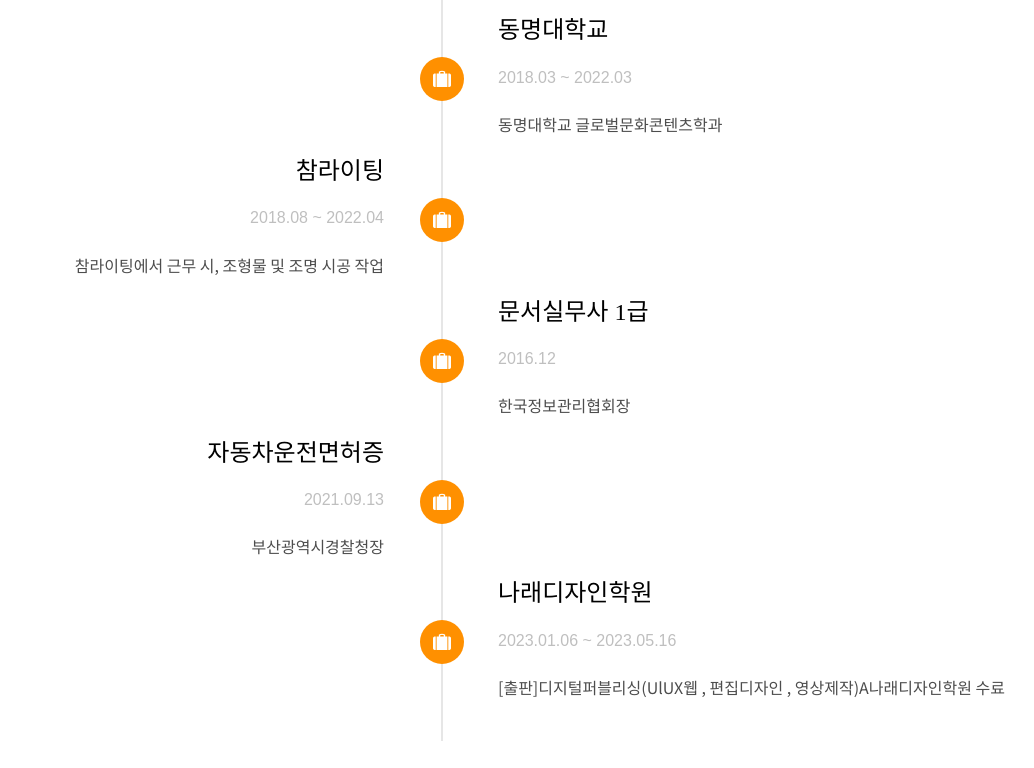
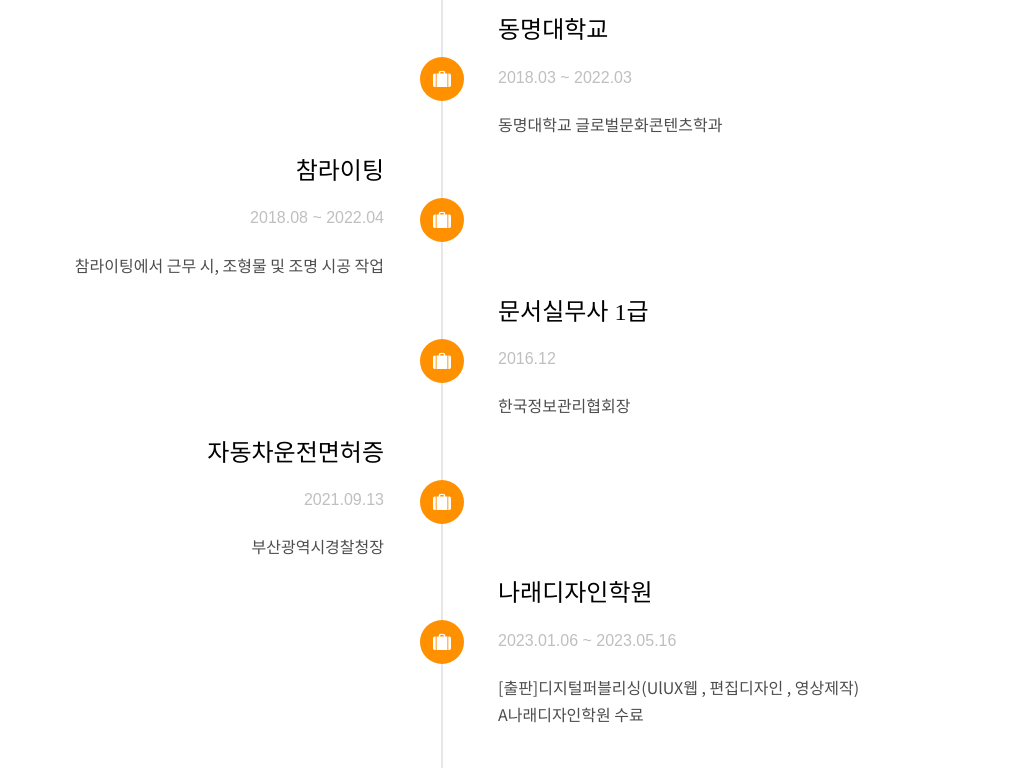
Before and after one commit to JongHyun22/Portfolio, a plain HTML site: page index.html in a window 1280 px wide. Shown: the part 2895-3663 px from the top of the page, without its empty margins (199-1233 px from the left). Drawn offline with Linux system fonts and the light colour scheme; some packages are replaced by stand-ins of ours; no server answers; files whose address does not match are found by name; a web font is replaced by a local one.

Commit message:
Add files via upload

```diff
--- a/index.html
+++ b/index.html
@@ -238,7 +238,7 @@
 									<span class="company">2023.01.06 ~ 2023.05.16 </span>
 								</div>
 								<div class="timeline-body">
-									<p>[출판]디지털퍼블리싱(UlUX웹 , 편집디자인 , 영상제작)A나래디자인학원 수료</p>
+									<p>[출판]디지털퍼블리싱(UlUX웹 , 편집디자인 , 영상제작)<br>A나래디자인학원 수료</p>
 								</div>
 							</div>
 
```
